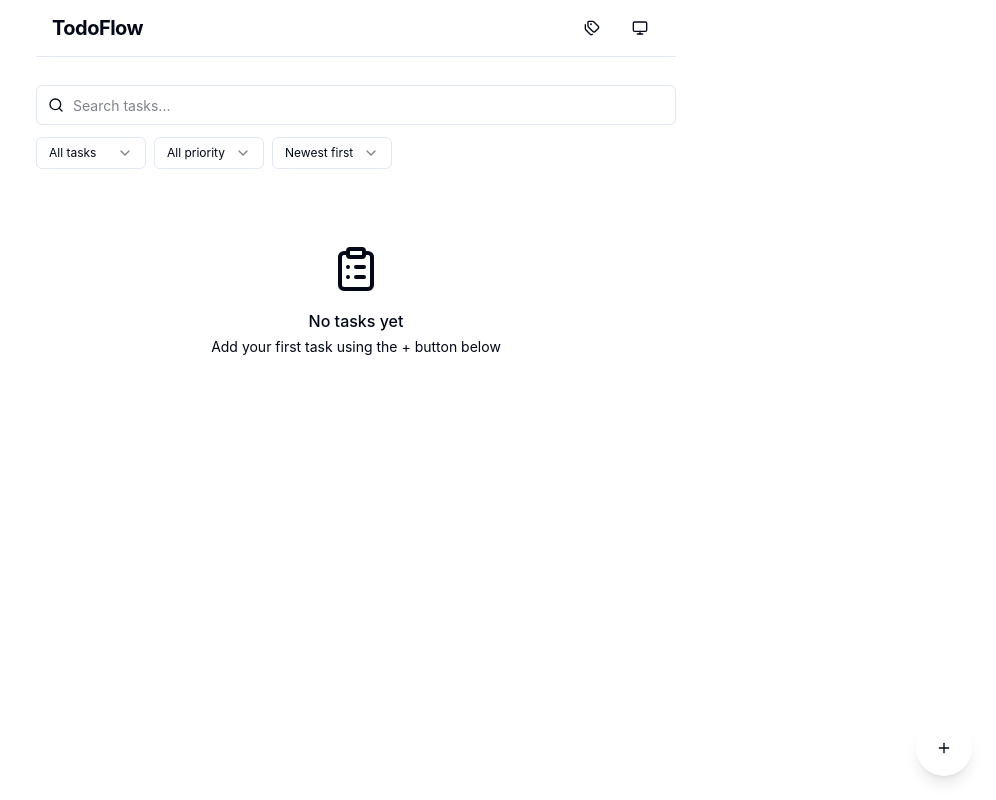
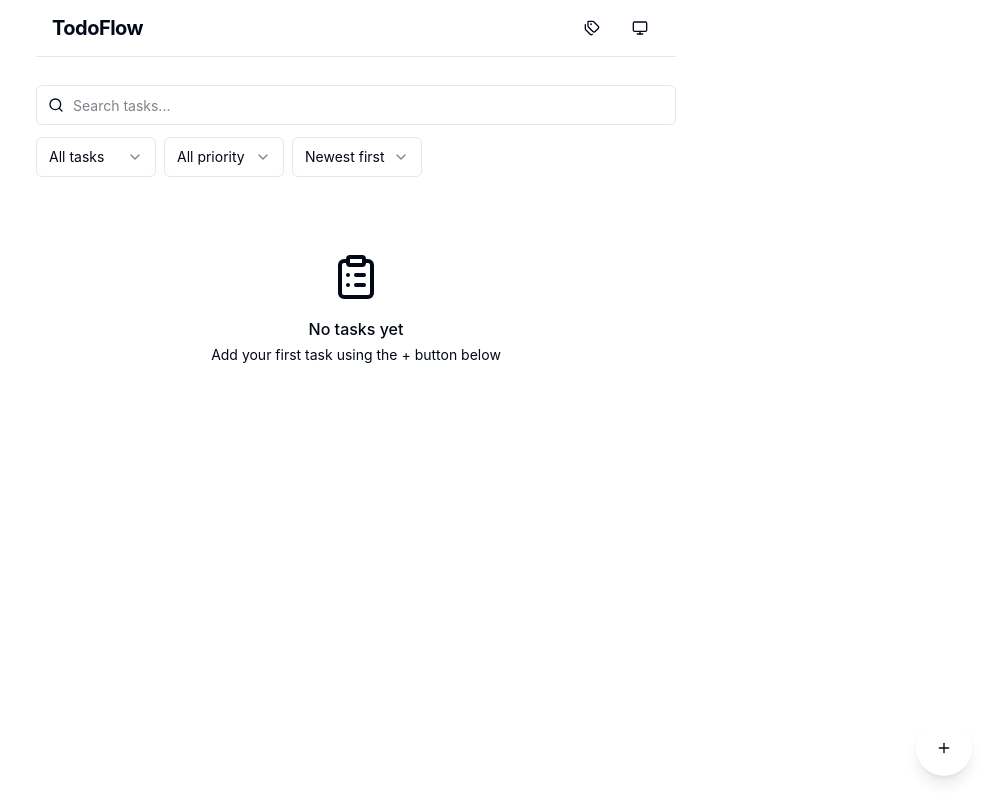
Before and after one commit to ahmadghaisanfad2/todoapp, a React (Vite) app: page / in a window 1280 px wide. Shown: the whole page, without its empty margins (284-1280 px from the left). Built offline with nearby package versions, Linux system fonts and the light colour scheme.

Commit message:
fix(ui): improve filter toolbar usability with reset affordance
Increase filter select triggers to h-10 text-sm for better touch
targets. Wire existing resetFilters() store action to a visible
'Clear filters' button that also clears the search query.

```diff
--- a/src/components/task/TaskFilter.tsx
+++ b/src/components/task/TaskFilter.tsx
@@ -1,6 +1,7 @@
-import { Search } from 'lucide-react'
+import { Search, X } from 'lucide-react'
 import { Input } from '@/components/ui/input'
 import { Select, SelectContent, SelectItem, SelectTrigger, SelectValue } from '@/components/ui/select'
+import { Button } from '@/components/ui/button'
 import { useSettingsStore } from '@/store/settingsStore'
 import { useCategories } from '@/hooks/useCategories'
 
@@ -18,8 +19,17 @@ export function TaskFilter({ searchQuery, onSearchChange }: TaskFilterProps) {
   const setFilterCategoryId = useSettingsStore((s) => s.setFilterCategoryId)
   const setFilterPriority = useSettingsStore((s) => s.setFilterPriority)
   const setSortBy = useSettingsStore((s) => s.setSortBy)
+  const resetFilters = useSettingsStore((s) => s.resetFilters)
 
   const { categories } = useCategories()
+
+  const hasActiveFilters = filterStatus !== 'all' || filterPriority !== 'all' || filterCategoryId !== null
+  const hasActiveSearch = searchQuery.trim().length > 0
+
+  const handleReset = () => {
+    resetFilters()
+    onSearchChange('')
+  }
 
   return (
     <div className="flex flex-col gap-3 py-3">
@@ -32,9 +42,9 @@ export function TaskFilter({ searchQuery, onSearchChange }: TaskFilterProps) {
           className="pl-9"
         />
       </div>
-      <div className="flex flex-wrap gap-2">
+      <div className="flex flex-wrap items-center gap-2">
         <Select value={filterStatus} onValueChange={(v) => setFilterStatus(v as typeof filterStatus)}>
-          <SelectTrigger className="h-8 w-[110px] text-xs">
+          <SelectTrigger className="h-10 w-[120px] text-sm">
             <SelectValue />
           </SelectTrigger>
           <SelectContent>
@@ -45,7 +55,7 @@ export function TaskFilter({ searchQuery, onSearchChange }: TaskFilterProps) {
         </Select>
 
         <Select value={filterPriority} onValueChange={(v) => setFilterPriority(v as typeof filterPriority)}>
-          <SelectTrigger className="h-8 w-[110px] text-xs">
+          <SelectTrigger className="h-10 w-[120px] text-sm">
             <SelectValue />
           </SelectTrigger>
           <SelectContent>
@@ -61,7 +71,7 @@ export function TaskFilter({ searchQuery, onSearchChange }: TaskFilterProps) {
             value={filterCategoryId ?? 'all'}
             onValueChange={(v) => setFilterCategoryId(v === 'all' ? null : v)}
           >
-            <SelectTrigger className="h-8 w-[130px] text-xs">
+            <SelectTrigger className="h-10 w-[140px] text-sm">
               <SelectValue />
             </SelectTrigger>
             <SelectContent>
@@ -76,7 +86,7 @@ export function TaskFilter({ searchQuery, onSearchChange }: TaskFilterProps) {
         )}
 
         <Select value={sortBy} onValueChange={(v) => setSortBy(v as typeof sortBy)}>
-          <SelectTrigger className="h-8 w-[120px] text-xs">
+          <SelectTrigger className="h-10 w-[130px] text-sm">
             <SelectValue />
           </SelectTrigger>
           <SelectContent>
@@ -85,6 +95,18 @@ export function TaskFilter({ searchQuery, onSearchChange }: TaskFilterProps) {
             <SelectItem value="priority">Priority</SelectItem>
           </SelectContent>
         </Select>
+
+        {(hasActiveFilters || hasActiveSearch) && (
+          <Button
+            variant="ghost"
+            size="sm"
+            onClick={handleReset}
+            className="h-10 gap-1 text-sm text-muted-foreground hover:text-foreground"
+          >
+            <X className="h-3.5 w-3.5" />
+            Clear filters
+          </Button>
+        )}
       </div>
     </div>
   )
```
